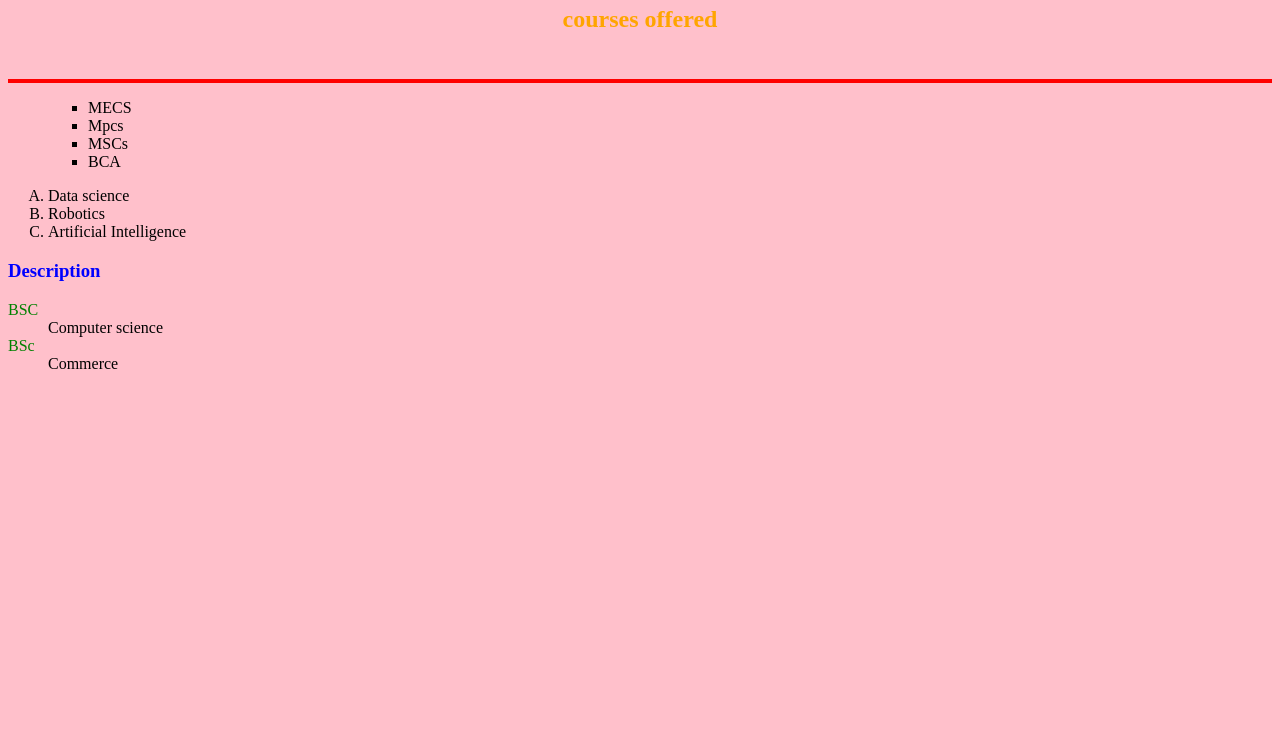
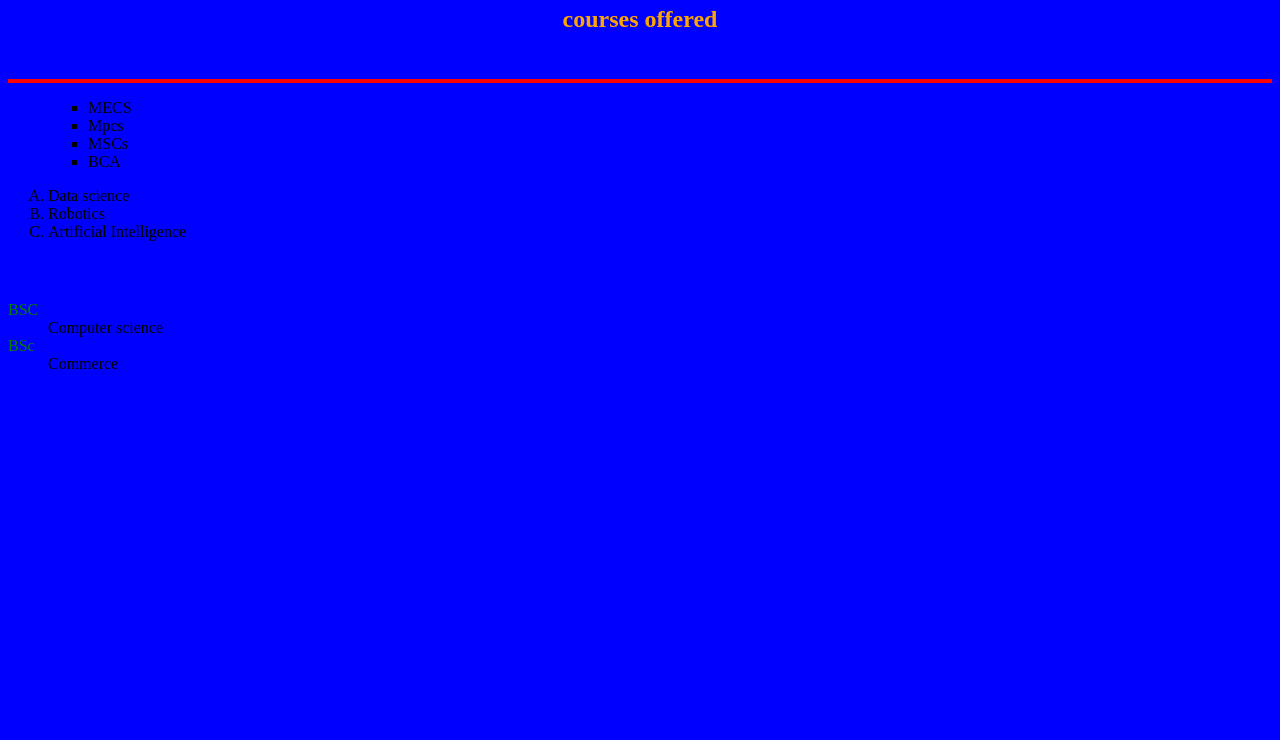
Before and after one commit to harshithasadanala2005/deployment, a plain HTML site: page index.html in a window 1280 px wide. Shown: the part 60-800 px from the top of the page. Drawn offline with Linux system fonts and the light colour scheme.

Commit message:
Update index.html

```diff
--- a/index.html
+++ b/index.html
@@ -1,5 +1,5 @@
 <html>
-<body bgcolor="pink">
+<body bgcolor="blue">
 <center>
 <h1 style="color: orange">Aditya Degree college</h1>
 <h2 style="color: orange">courses offered</h2>
```
